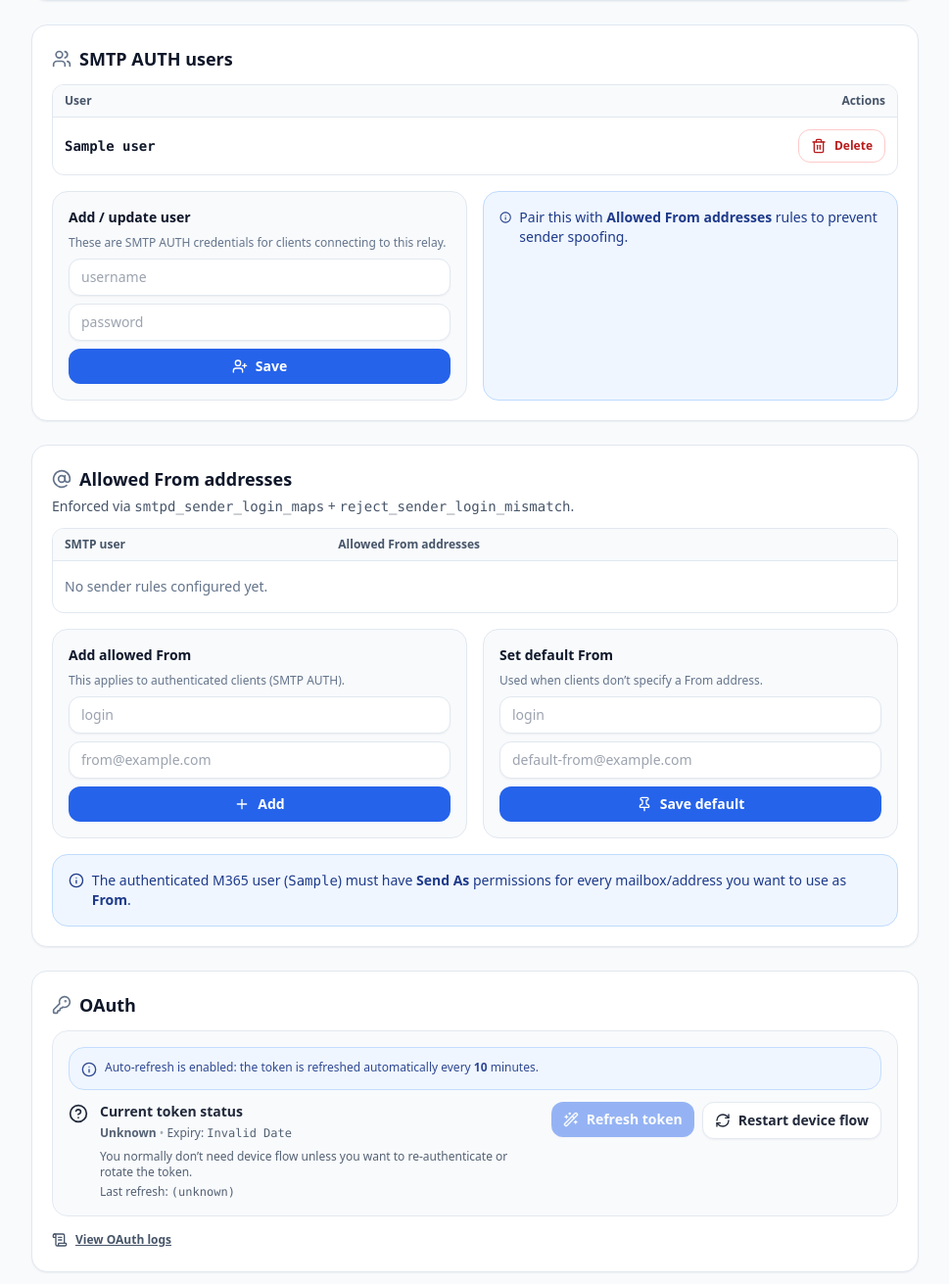
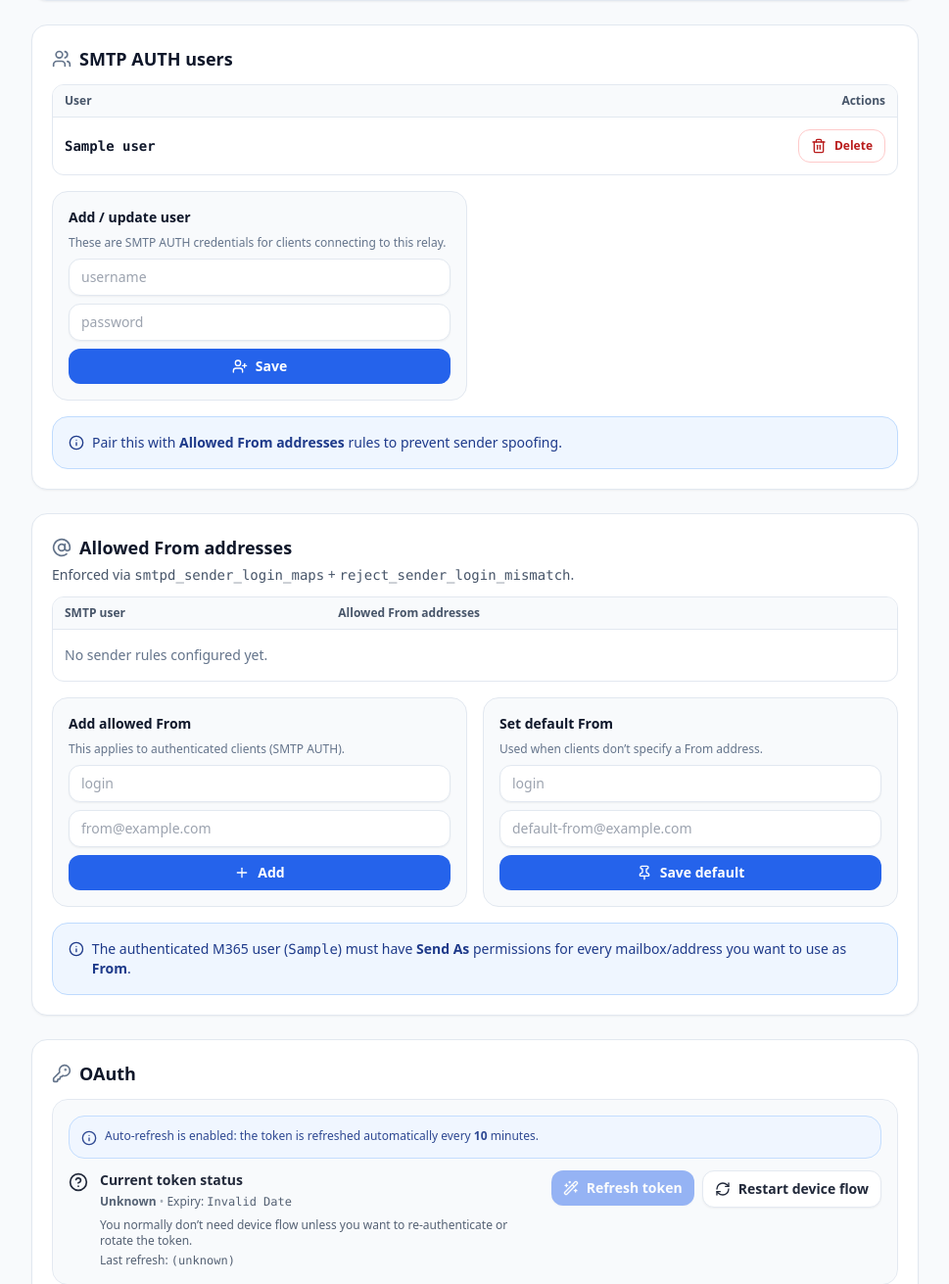
Before and after one commit to LickABrick/simple-m365-relay, a Python web app: template app/templates/index.html in a window 1280 px wide. Shown: the part 776-2087 px from the top of the page at 98% size, without its empty margins (310-1279 px from the left). Run offline with Jinja, Linux system fonts and the light colour scheme; the template is opened without the code that fills it: most values are stand-ins (such as "Sample title", 1, 10 or a date in 2020); some libraries are stand-ins or nearby versions.

Commit message:
ui: move users info box below form (full width)

```diff
--- a/app/templates/index.html
+++ b/app/templates/index.html
@@ -1257,7 +1257,9 @@
               </button>
             </form>
 
-            <div class="rounded-2xl border border-blue-200 bg-blue-50 p-4 text-sm text-blue-900 dark:border-blue-900/40 dark:bg-blue-950/40 dark:text-blue-200">
+            <div class="hidden sm:block"></div>
+
+            <div class="sm:col-span-2 rounded-2xl border border-blue-200 bg-blue-50 p-4 text-sm text-blue-900 dark:border-blue-900/40 dark:bg-blue-950/40 dark:text-blue-200">
               <div class="flex items-start gap-2">
                 <i data-lucide="info" class="mt-0.5 h-4 w-4"></i>
                 <div>
```
